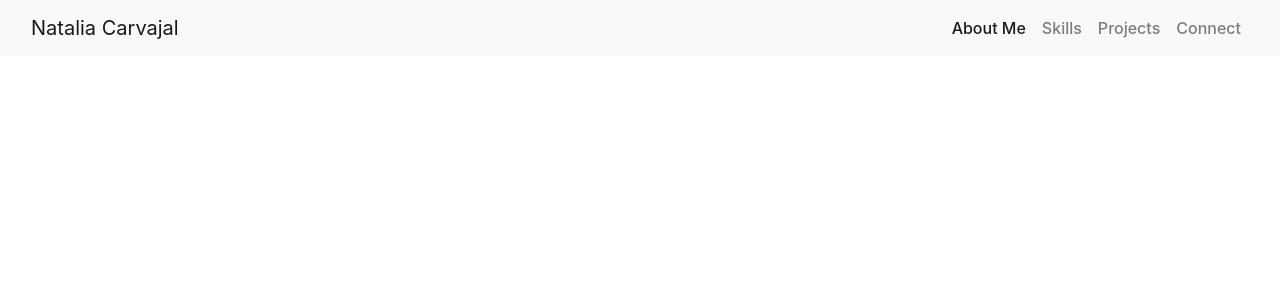
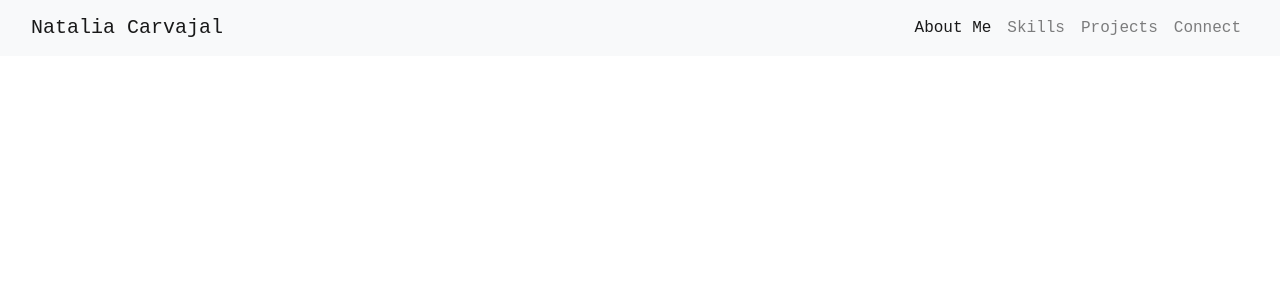
Before and after one commit to natcarvajal/React-Portfolio, a React (Create React App) app in the folder react.portfolio/: page / in a window 1280 px wide. Shown: the top 300 px of the page. Built offline with nearby package versions, Linux system fonts and the light colour scheme.

Commit message:
styled nav fints

```diff
--- a/react.portfolio/src/App.css
+++ b/react.portfolio/src/App.css
@@ -5,11 +5,14 @@ font-family: 'Libre Baskerville', serif;
 font-family: 'Open Sans', sans-serif;
 font-family: 'Roboto', sans-serif;
 font-family: 'Roboto Slab', serif;*/
-
+.navbar-brand,
 .nav-link {
   font-weight: 500;
   cursor: pointer;
+  font-family: "IMB PLex Mono", monospace;
 }
+
+.navbar-brand:hover,
 .nav-link:hover {
   transform: scale(1.3);
 }
```
